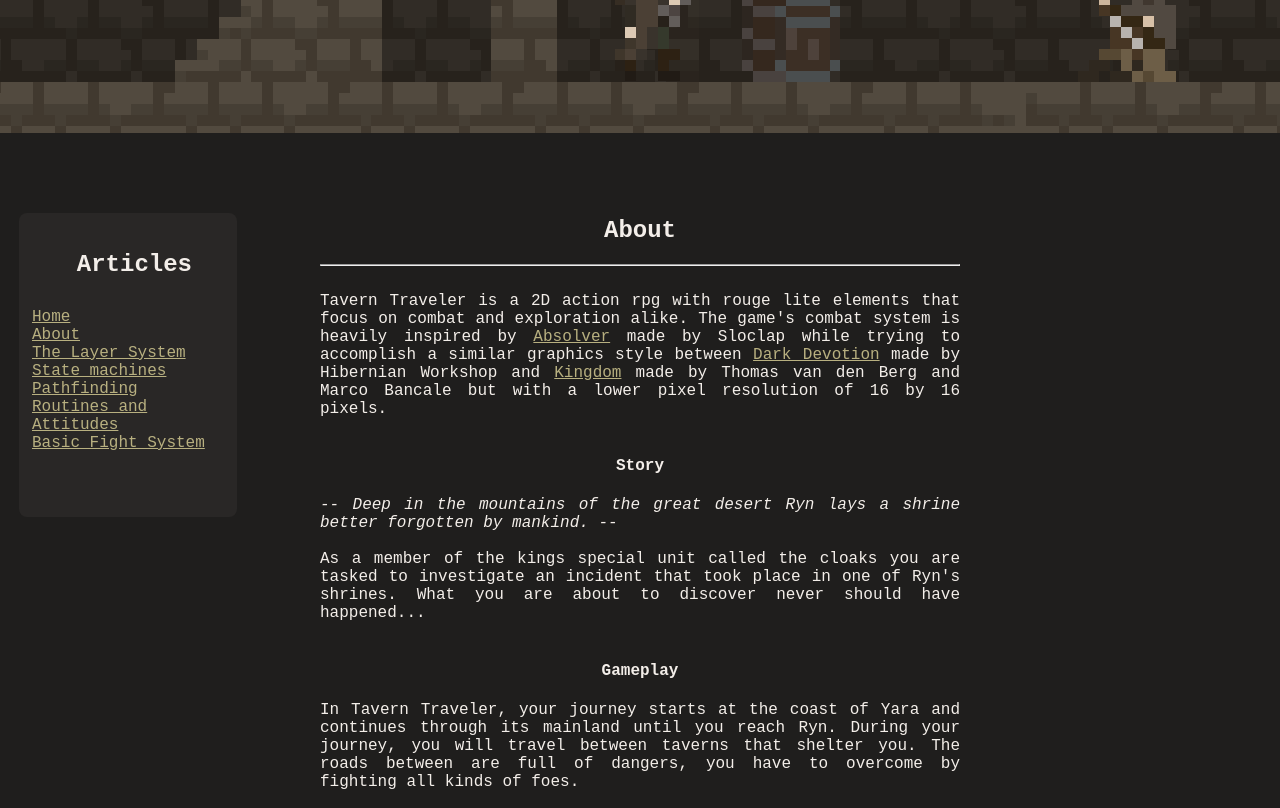
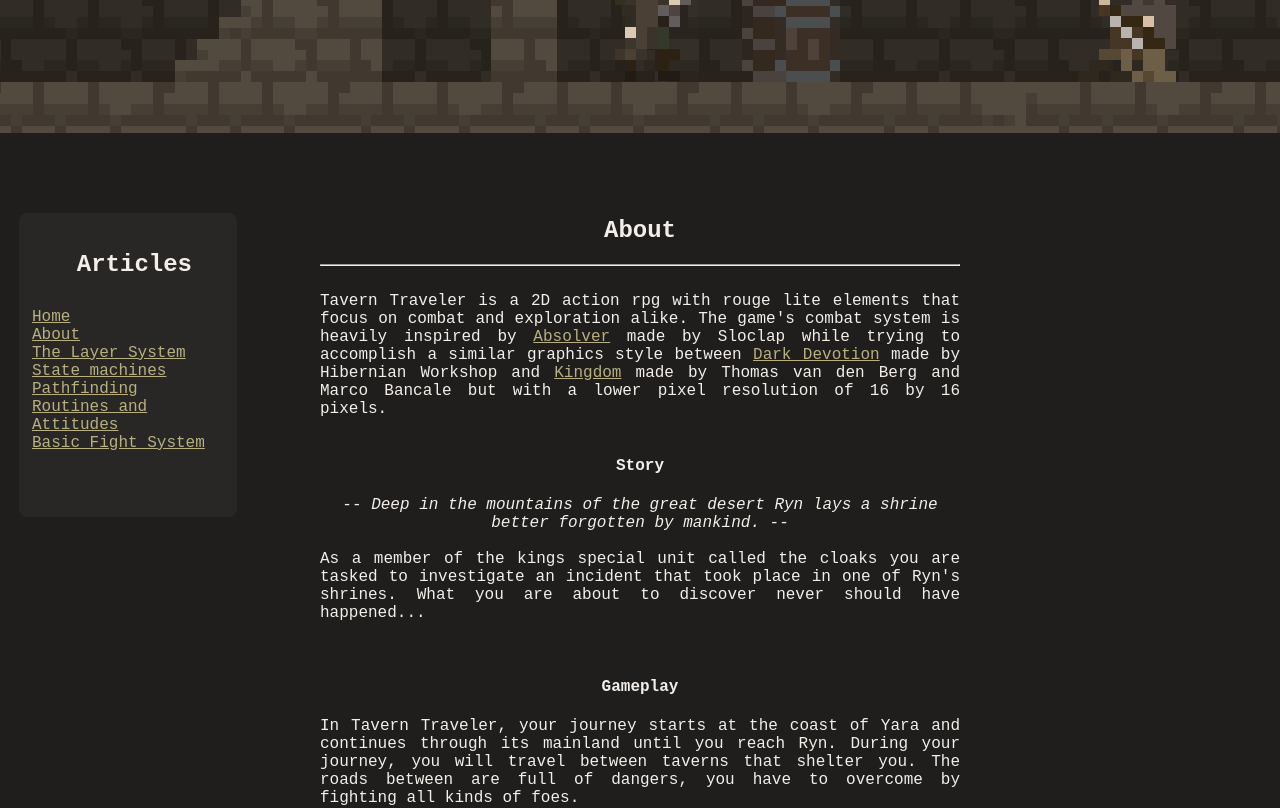
Before and after one commit to Aldurim/aldurim, a plain HTML site: page index.html in a window 1280 px wide. Shown: the part 251-1059 px from the top of the page. Drawn offline with Linux system fonts and the light colour scheme.

Commit message:
quick fix

```diff
--- a/index.html
+++ b/index.html
@@ -26,14 +26,17 @@
 
             <h4 style="text-align: center;" >Story</h4>
             <p style="margin: inherit;">
+                <p style="text-align: center; margin: inherit;">
+                <i>-- Deep in the mountains of the great desert Ryn lays a shrine better forgotten by mankind. --</i>
+                </p>
+                <br>
+                <p style="margin: inherit;">
+                    As a member of the kings special unit called the cloaks
+                    you are tasked to investigate an incident that took place in one of Ryn's shrines.
+                    What you are about to discover never should have happened...
+                </p>
 
-                <i>-- Deep in the mountains of the great desert Ryn lays a shrine better forgotten by mankind. --</i>
-                <br>
 
-                <br>
-                As a member of the kings special unit called the cloaks
-                you are tasked to investigate an incident that took place in one of Ryn's shrines.
-                What you are about to discover never should have happened...
             </p>
 
             <br>
```
